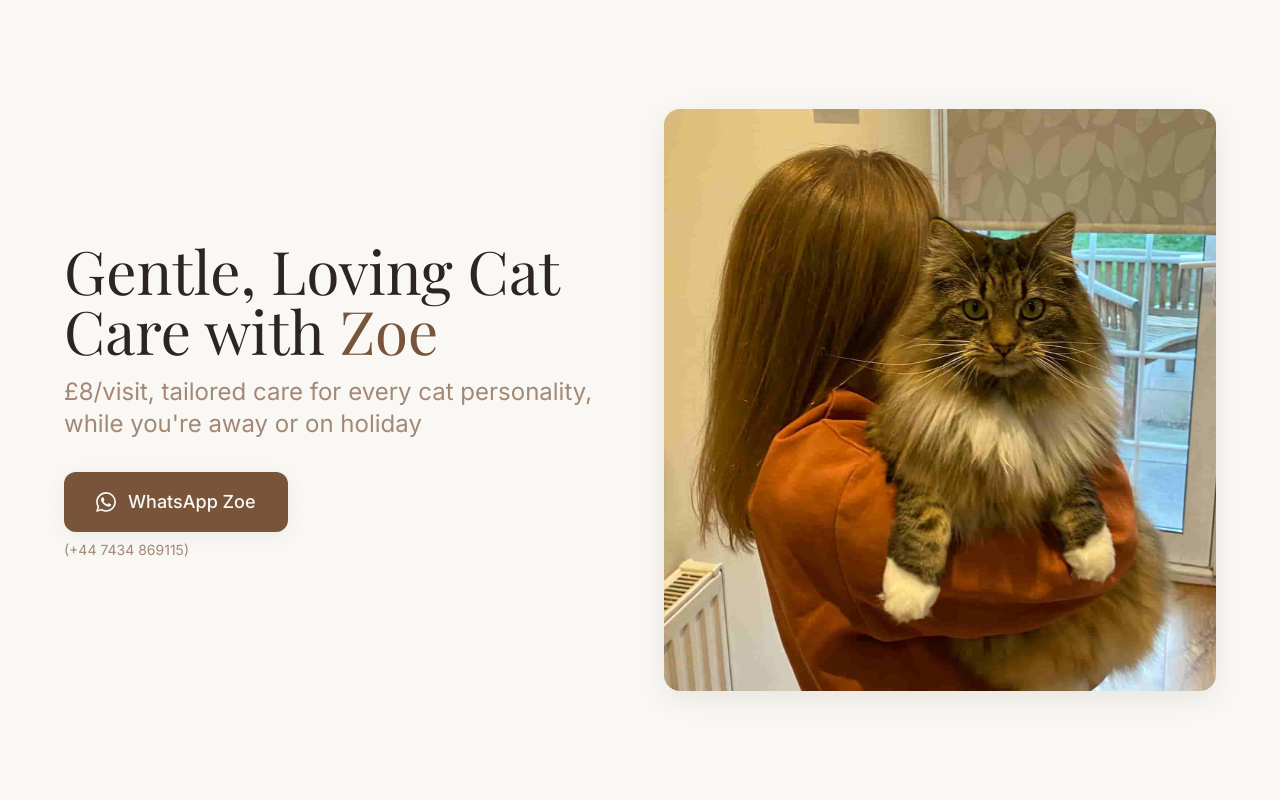
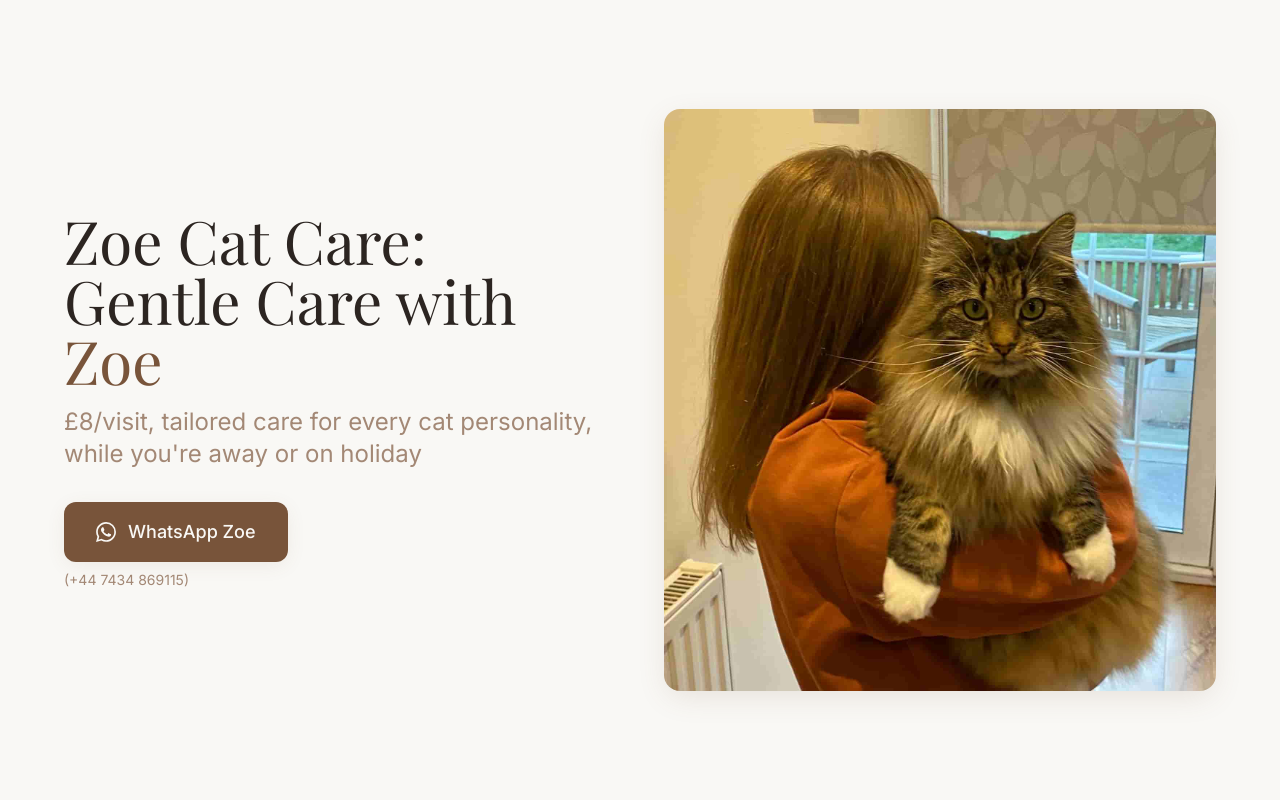
Before and after one commit to samuelforrest/ZoeCC.co.uk, a React (Vite) app: page / in a window 1280 px wide. Shown: the top 800 px of the page. Built offline with nearby package versions, Linux system fonts and the light colour scheme.

Commit message:
production: updated hero section

```diff
--- a/src/pages/Index.tsx
+++ b/src/pages/Index.tsx
@@ -28,7 +28,7 @@ const Index = () => {
           <div className="space-y-8 text-center lg:text-left">
             <div className="space-y-4">
               <h1 className="font-serif text-4xl md:text-5xl lg:text-6xl text-foreground leading-tight animate-fade-in">
-                Gentle, Loving Cat Care with{' '}
+                Zoe Cat Care: Gentle Care with{' '}
                 <span className="text-primary">Zoe</span>
               </h1>
               <p className="text-xl md:text-2xl text-muted-foreground leading-relaxed max-w-2xl">
```
